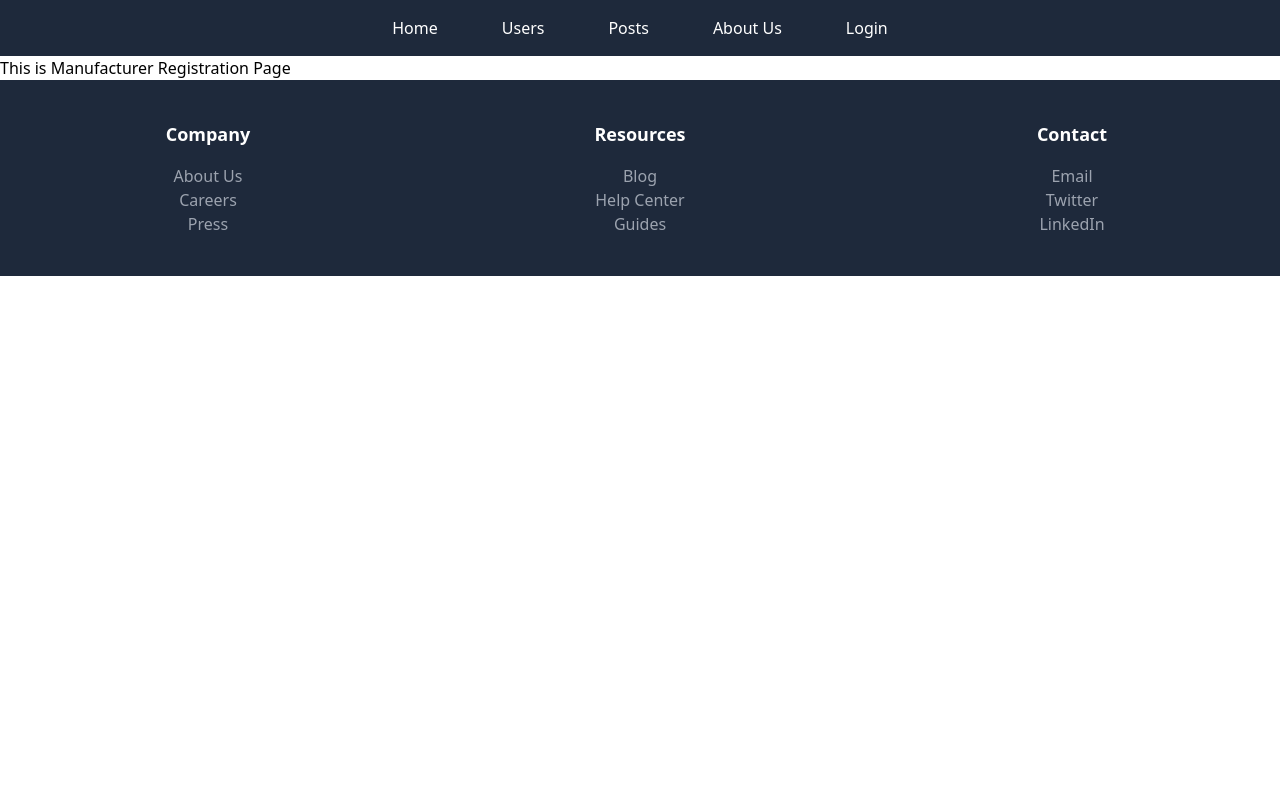
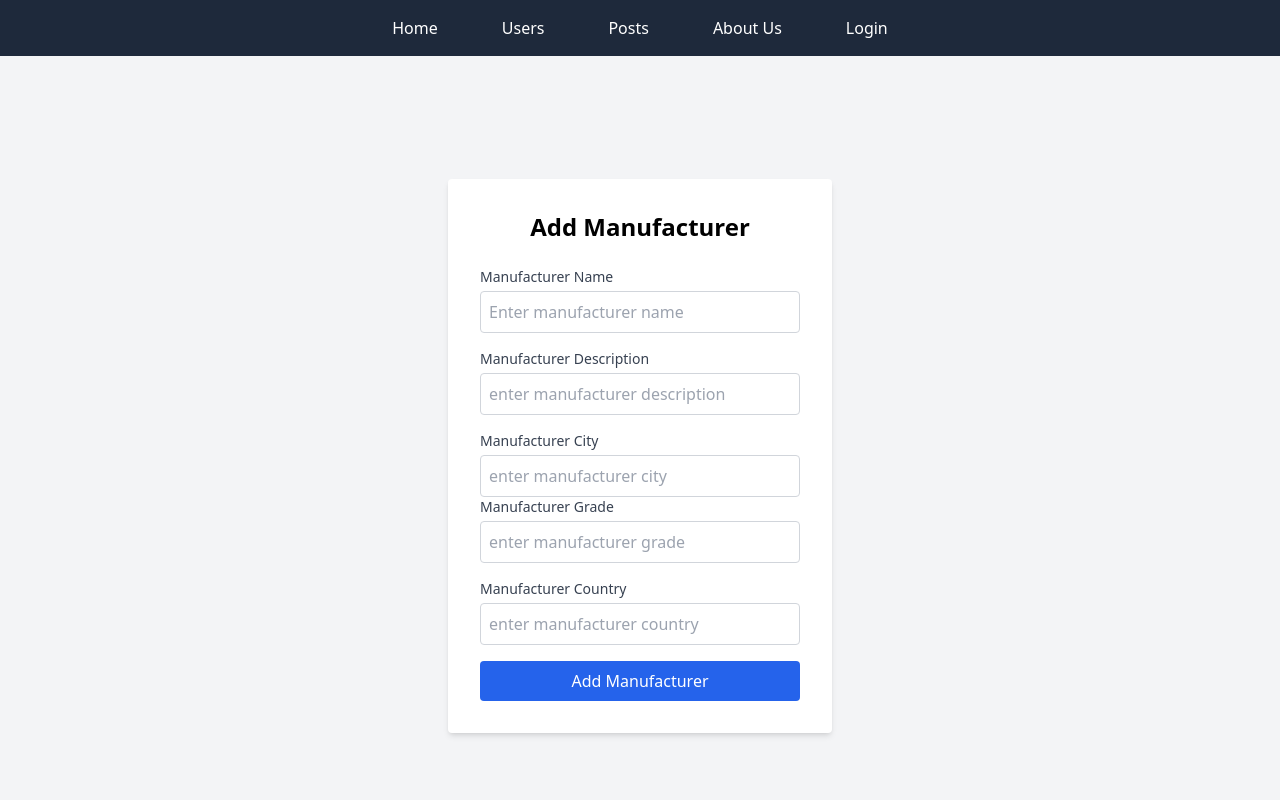
Before and after one commit to Akshay-Shende/frontend_practice, a Next.js app: page /add-manufacturer in a window 1280 px wide. Shown: the top 800 px of the page. Built offline with nearby package versions, Linux system fonts and the light colour scheme; no server answers.

Commit message:
Add manufacturer and inc and dcr of product on card

```diff
--- a/src/_components/card.jsx
+++ b/src/_components/card.jsx
@@ -5,10 +5,13 @@ import { FaRegHeart } from "react-icons/fa";
 import { FaHeart } from "react-icons/fa";
 import { FaPlus } from "react-icons/fa";
 import { FaMinus } from "react-icons/fa6";
+import { useEffect, useState } from "react";
 
 const Card = ({ product }) => {
   const { getFilePreview } = useFiles();
   const { addToWishlist } = useWishlist();
+ const [qty, setQty] = useState(0);
+
   const userId = useSelector((state) => state.logInUserReducer.user.id);
 
   const addToWishlistFunction = () => {
@@ -49,9 +52,9 @@ const Card = ({ product }) => {
       <div className="px-6 pt-4 pb-2">
 
     <div className="flex justify-between py-3 px-4">
-      <button><FaPlus/></button>
-      <span>2</span>
-      <button><FaMinus/></button>
+      <button onClick = {()=> setQty(prev=> prev+1)}><FaPlus/></button>
+      <span>{qty}</span>
+      <button onClick = {() => setQty(prev => prev>0?prev-1:0)}><FaMinus/></button>
     </div>
 
         <div className="pb-2">
--- a/src/app/add-manufacturer/page.js
+++ b/src/app/add-manufacturer/page.js
@@ -1,11 +1,155 @@
-import React from 'react'
+"use client";
+import { useState, useContext } from "react";
+import { LoadingContext } from "@/context/loadingContext";
+import Spinner from "@/_components/spinner";
+import useManufacturer from "@/appwriteServices/ManufacturerService";
 
 const Page = () => {
+  const [manufacturer, setManufacturer] = useState({
+    ManufacturerName: "",
+    ManufacturerDescription: "",
+    ManuCity: "",
+    ManuGrade: "",
+    ManuCountry: "",
+  });
+  const { loading, setLoading } = useContext(LoadingContext);
+
+  const { addManufacturer } = useManufacturer();
+
+  const handleSubmit = async (e) => {
+    e.preventDefault();
+    setLoading(true);
+    const resultData = await addManufacturer(manufacturer);
+    setLoading(false);
+    console.log(resultData);
+  };
+
+  if (loading) {
+    return <Spinner />;
+  }
   return (
-    <div>
-      This is Manufacturer Registration Page
+    <div className="flex items-center justify-center min-h-screen bg-gray-100">
+      <form
+        className="bg-white p-8 rounded shadow-md w-96"
+        onSubmit={handleSubmit}
+      >
+        <h2 className="text-2xl font-bold mb-6 text-center">
+          Add Manufacturer
+        </h2>
+
+        <div className="mb-4">
+          <label
+            className="block text-sm font-medium text-gray-700 mb-1"
+            htmlFor="text"
+          >
+            Manufacturer Name
+          </label>
+          <input
+            type="text"
+            id="name"
+            name="name"
+            required
+            className="w-full p-2 border border-gray-300 rounded focus:outline-none focus:ring focus:ring-blue-500"
+            placeholder="Enter manufacturer name"
+            value={manufacturer.ManufacturerName}
+            onChange={(e) =>
+              setManufacturer({
+                ...manufacturer,
+                ManufacturerName: e.target.value,
+              })
+            }
+          />
+        </div>
+
+        <div className="mb-4">
+          <label
+            className="block text-sm font-medium text-gray-700 mb-1"
+            htmlFor="text"
+          >
+            Manufacturer Description
+          </label>
+          <input
+            type="text"
+            name="ManufacturerDescription"
+            required
+            className="w-full p-2 border border-gray-300 rounded focus:outline-none focus:ring focus:ring-blue-500"
+            placeholder="enter manufacturer description"
+            value={manufacturer.ManufacturerDescription}
+            onChange={(e) =>
+              setManufacturer({
+                ...manufacturer,
+                ManufacturerDescription: e.target.value,
+              })
+            }
+          />
+        </div>
+        <label
+          className="block text-sm font-medium text-gray-700 mb-1"
+          htmlFor="text"
+        >
+          Manufacturer City
+        </label>
+        <input
+          type="text"
+          name="ManuCity"
+          required
+          className="w-full p-2 border border-gray-300 rounded focus:outline-none focus:ring focus:ring-blue-500"
+          placeholder="enter manufacturer city"
+          value={manufacturer.ManuCity}
+          onChange={(e) =>
+            setManufacturer({ ...manufacturer, ManuCity: e.target.value })
+          }
+        />
+
+        <div className="mb-4">
+          <label
+            className="block text-sm font-medium text-gray-700 mb-1"
+            htmlFor="role"
+          >
+            Manufacturer Grade
+          </label>
+          <input
+            type="text"
+            name="ManuGrade"
+            required
+            className="w-full p-2 border border-gray-300 rounded focus:outline-none focus:ring focus:ring-blue-500"
+            placeholder="enter manufacturer grade"
+            value={manufacturer.ManuGrade}
+            onChange={(e) =>
+              setManufacturer({ ...manufacturer, ManuGrade: e.target.value })
+            }
+          />
+        </div>
+
+        <div className="mb-4">
+          <label
+            className="block text-sm font-medium text-gray-700 mb-1"
+            htmlFor="text"
+          >
+            Manufacturer Country
+          </label>
+          <input
+            type="text"
+            name="ManuCountry"
+            required
+            className="w-full p-2 border border-gray-300 rounded focus:outline-none focus:ring focus:ring-blue-500"
+            placeholder="enter manufacturer country"
+            value={manufacturer.ManuCountry}
+            onChange={(e) =>
+              setManufacturer({ ...manufacturer, ManuCountry: e.target.value })
+            }
+          />
+        </div>
+
+        <button
+          type="submit"
+          className="w-full py-2 px-4 bg-blue-600 text-white rounded hover:bg-blue-700 transition duration-200"
+        >
+          Add Manufacturer
+        </button>
+      </form>
     </div>
-  )
-}
+  );
+};
 
-export default Page
+export default Page;
--- a/src/appwriteServices/ManufacturerService.js
+++ b/src/appwriteServices/ManufacturerService.js
@@ -16,6 +16,68 @@ const useManufacturer = () => {
     }
   };
 
-  return { getManufacturers };
+  const getManufacturer = async (id) => {
+    try {
+      const manufacturerResult = await databases.getDocument(
+        conf.appwriteDatabaseId,
+        manufacturerCollectionId,
+        id
+      );
+      return manufacturerResult;
+    } catch (error) {
+      console.log("Appwrite service :: getManufacturer :: error", error);
+      return false;
+    }
+  };
+  const addManufacturer = async (manufacturer) => {
+    try {
+      const manufacturerResult = await databases.createDocument(
+        conf.appwriteDatabaseId,
+        manufacturerCollectionId,
+        "unique()",
+        manufacturer
+      );
+      return manufacturerResult;
+    } catch (error) {
+      console.log("Appwrite service :: addManufacturer :: error", error);
+      return false;
+    }
+  };
+  const updateManufacturer = async (id, manufacturer) => {
+    try {
+      const manufacturerResult = await databases.updateDocument(
+        conf.appwriteDatabaseId,
+        manufacturerCollectionId,
+        id,
+        manufacturer
+      );
+      return manufacturerResult;
+    } catch (error) {
+      console.log("Appwrite service :: updateManufacturer :: error", error);
+      return false;
+    }
+  };
+
+  const deleteManufacturer = async (id) => {
+    try {
+      const manufacturerResult = await databases.deleteDocument(
+        conf.appwriteDatabaseId,
+        manufacturerCollectionId,
+        id
+      );
+      return manufacturerResult;
+    } catch (error) {
+      console.log("Appwrite service :: deleteManufacturer :: error", error);
+      return false;
+    }
+  };
+
+  return {
+    getManufacturers,
+    getManufacturer,
+    addManufacturer,
+    updateManufacturer,
+    deleteManufacturer,
+  };
 };
 export default useManufacturer;
```
